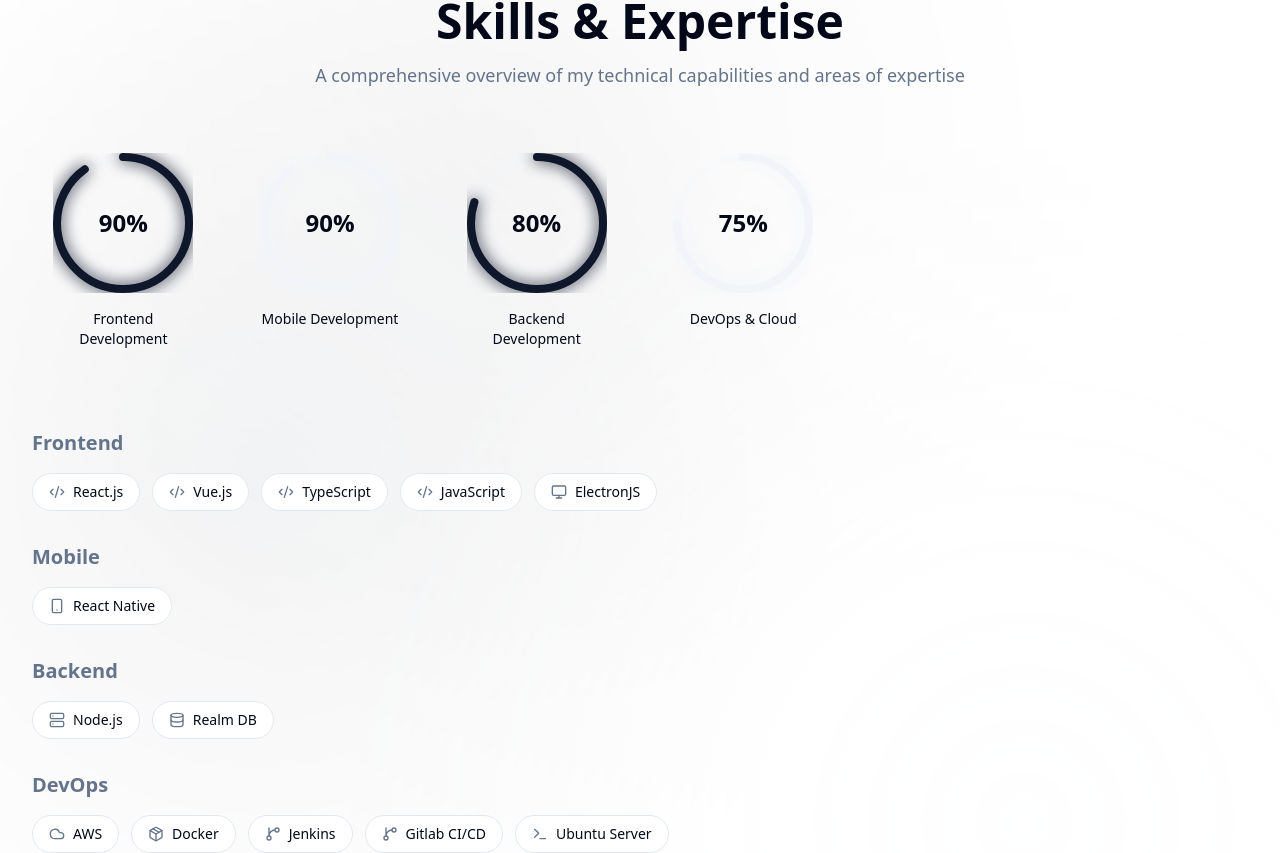
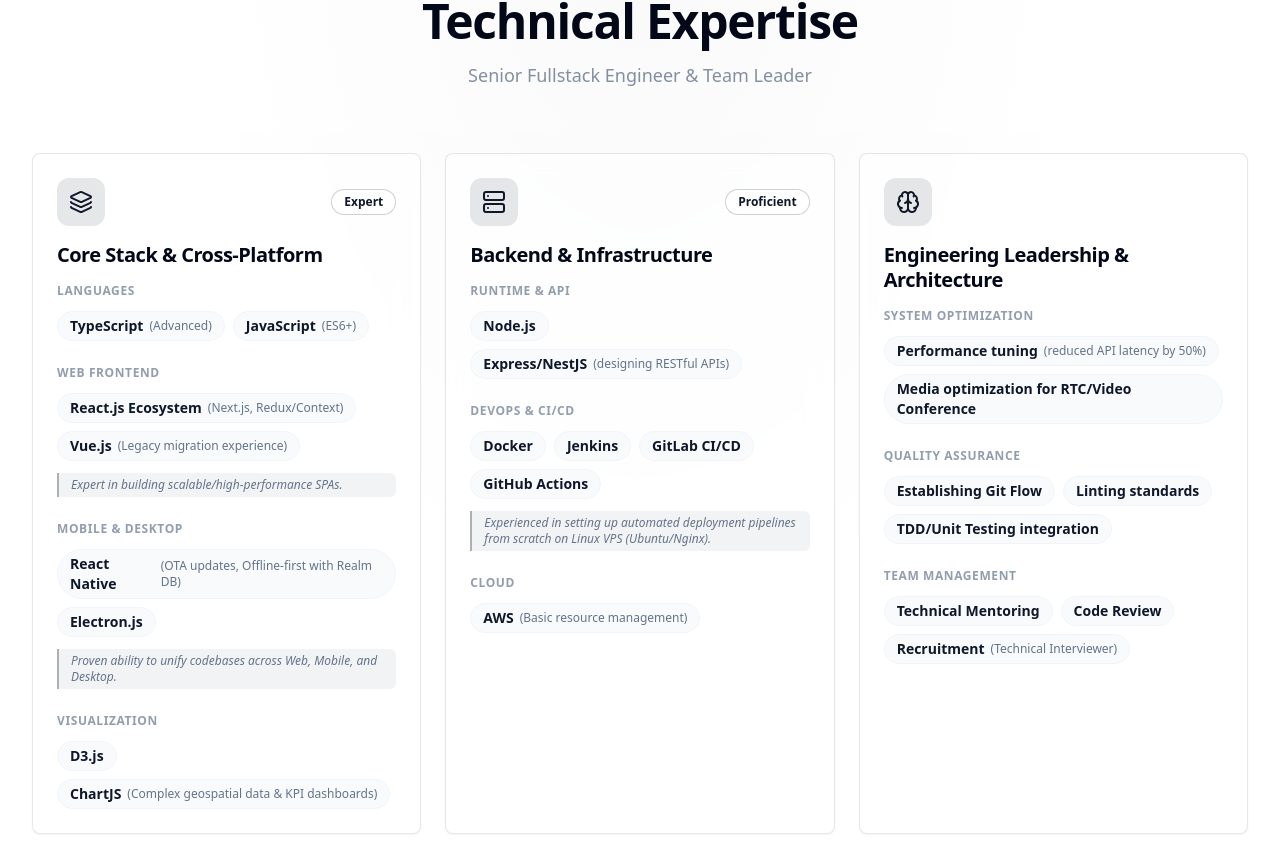
Before and after one commit to truongnat/portfolio, a Next.js app: page / in a window 1280 px wide. Shown: the part 883-1736 px from the top of the page. Built offline with nearby package versions, Linux system fonts and the light colour scheme; no server answers; the database is empty.

Commit message:
feat: Implement Skills section with animated cards, add centralized portfolio configuration, and include resume document.

```diff
--- a/components/Skills.tsx
+++ b/components/Skills.tsx
@@ -3,92 +3,24 @@
 import { motion } from 'framer-motion';
 import { useSafeReducedMotion } from '@/hooks/useSafeReducedMotion';
 import { useIntersectionObserver } from '@/hooks/useIntersectionObserver';
-import { useRef, useState, useEffect } from 'react';
-import {
-  Code2,
-  Brain,
-  Layers,
-  Database,
-  Cloud,
-  Sparkles,
-  Rocket,
-  Terminal,
-  GitBranch,
-  Package,
-  Server,
-  Palette,
-  Search,
-  BarChart,
-  MessageSquare,
-  type LucideIcon,
-} from 'lucide-react';
-import { skillsConfig, type ExpertiseRing, type SkillPill, type SkillCategory } from '@/lib/config';
+import { skillsConfig } from '@/lib/config';
+import { Card, CardContent, CardHeader, CardTitle } from '@/components/ui/card';
+import { Badge } from '@/components/ui/badge';
+import React from 'react';
 
-interface SkillsProps {
-  expertiseRings?: ExpertiseRing[];
-  skillPills?: SkillPill[];
-}
-
-
-
-export function Skills({
-  expertiseRings = skillsConfig.expertiseRings,
-  skillPills = skillsConfig.skillPills,
-}: SkillsProps) {
+export function Skills() {
   const { ref: sectionRef, isIntersecting: isInView } = useIntersectionObserver<HTMLElement>({
-    threshold: 0.2,
+    threshold: 0.1,
     freezeOnceVisible: true
   });
   const shouldReduceMotion = useSafeReducedMotion();
-  const [animatedPercentages, setAnimatedPercentages] = useState<Record<string, number>>({});
-
-  // Animate progress rings when in view
-  useEffect(() => {
-    if (isInView && Object.keys(animatedPercentages).length === 0) {
-      expertiseRings.forEach((ring) => {
-        animateRing(ring.id, ring.percentage);
-      });
-    }
-  }, [isInView, expertiseRings, animatedPercentages]);
-
-  const animateRing = (id: string, targetPercentage: number) => {
-    if (shouldReduceMotion) {
-      setAnimatedPercentages((prev) => ({ ...prev, [id]: targetPercentage }));
-      return;
-    }
-
-    const duration = 1500; // 1.5 seconds
-    const steps = 60;
-    const increment = targetPercentage / steps;
-    let currentStep = 0;
-
-    const interval = setInterval(() => {
-      currentStep++;
-      const currentPercentage = Math.min(increment * currentStep, targetPercentage);
-
-      setAnimatedPercentages((prev) => ({ ...prev, [id]: currentPercentage }));
-
-      if (currentStep >= steps) {
-        clearInterval(interval);
-      }
-    }, duration / steps);
-  };
-
-  // Group skills by category
-  const skillsByCategory = skillPills.reduce((acc, skill) => {
-    if (!acc[skill.category]) {
-      acc[skill.category] = [];
-    }
-    acc[skill.category].push(skill);
-    return acc;
-  }, {} as Record<SkillCategory, SkillPill[]>);
 
   const containerVariants = {
     hidden: { opacity: 0 },
     visible: {
       opacity: 1,
       transition: {
-        staggerChildren: shouldReduceMotion ? 0 : 0.1,
+        staggerChildren: shouldReduceMotion ? 0 : 0.2,
       },
     },
   };
@@ -105,203 +37,99 @@
     },
   };
 
+  const parseSkill = (skillStr: string) => {
+    const match = skillStr.match(/^(.*?)\s*(\(.*\))$/);
+    if (match) {
+      return {
+        tech: match[1],
+        desc: match[2]
+      };
+    }
+    return { tech: skillStr, desc: null };
+  };
+
   return (
     <section
       id="skills"
       ref={sectionRef}
-      className="relative py-20 px-4 sm:px-6 lg:px-8 overflow-hidden"
+      className="relative py-20 px-4 sm:px-6 lg:px-8 overflow-hidden bg-background/50"
     >
-      {/* Moving gradient mesh background */}
-      <div className="absolute inset-0 -z-10 overflow-hidden">
-        <motion.div
-          className="absolute top-0 left-0 w-full h-full opacity-30"
-          style={{
-            background: `
-              radial-gradient(circle at 20% 50%, hsl(var(--primary) / 0.15) 0%, transparent 50%),
-              radial-gradient(circle at 80% 80%, hsl(var(--accent) / 0.15) 0%, transparent 50%),
-              radial-gradient(circle at 40% 20%, hsl(var(--primary) / 0.1) 0%, transparent 50%)
-            `,
-          }}
-          animate={
-            shouldReduceMotion
-              ? {}
-              : {
-                backgroundPosition: ['0% 0%', '100% 100%', '0% 0%'],
-              }
-          }
-          transition={{
-            duration: 20,
-            repeat: Infinity,
-            ease: 'linear',
-          }}
-        />
-      </div>
+      <div className="absolute inset-0 -z-10 bg-[radial-gradient(ellipse_at_top,_var(--tw-gradient-stops))] from-primary/5 via-background to-background" />
 
       <div className="max-w-7xl mx-auto">
-        {/* Section header */}
         <motion.div
           className="text-center mb-16"
-          initial={{ opacity: 0, y: shouldReduceMotion ? 0 : 20 }}
+          initial={{ opacity: 0, y: 20 }}
           animate={isInView ? { opacity: 1, y: 0 } : {}}
-          transition={{ duration: shouldReduceMotion ? 0 : 0.6 }}
+          transition={{ duration: 0.6 }}
         >
-          <h2 className="text-3xl sm:text-4xl md:text-5xl font-bold mb-4">
-            Skills & Expertise
+          <h2 className="text-3xl sm:text-4xl md:text-5xl font-bold mb-4 tracking-tight">
+            Technical Expertise
           </h2>
-          <p className="text-lg text-muted-foreground max-w-2xl mx-auto">
-            A comprehensive overview of my technical capabilities and areas of expertise
+          <p className="text-lg text-muted-foreground/80 font-medium max-w-2xl mx-auto">
+            Senior Fullstack Engineer & Team Leader
           </p>
         </motion.div>
 
-        {/* Expertise Rings */}
-        <div className="mb-20">
-          <motion.div
-            className="grid grid-cols-2 md:grid-cols-3 lg:grid-cols-6 gap-8 md:gap-6"
-            variants={containerVariants}
-            initial="hidden"
-            animate={isInView ? 'visible' : 'hidden'}
-          >
-            {expertiseRings.map((ring) => (
-              <motion.div
-                key={ring.id}
-                variants={itemVariants}
-                className="flex flex-col items-center"
-                data-testid={`expertise-ring-${ring.id}`}
-              >
-                <ProgressRing
-                  percentage={animatedPercentages[ring.id] || 0}
-                  targetPercentage={ring.percentage}
-                  color={ring.color}
-                  size={140}
-                  strokeWidth={8}
-                />
-                <p className="mt-4 text-sm text-center font-medium max-w-[140px]">
-                  {ring.label}
-                </p>
-              </motion.div>
-            ))}
-          </motion.div>
-        </div>
-
-        {/* Skill Pills */}
         <motion.div
+          className="grid grid-cols-1 lg:grid-cols-3 gap-6"
           variants={containerVariants}
           initial="hidden"
-          animate={isInView ? 'visible' : 'hidden'}
-          className="space-y-8"
+          animate={isInView ? "visible" : "hidden"}
         >
-          {Object.entries(skillsByCategory).map(([category, skills]) => (
-            <motion.div key={category} variants={itemVariants}>
-              <h3 className="text-xl font-semibold mb-4 text-muted-foreground">
-                {category}
-              </h3>
-              <div className="flex flex-wrap gap-3">
-                {skills.map((skill) => (
-                  <SkillPillComponent key={skill.id} skill={skill} />
-                ))}
-              </div>
-            </motion.div>
-          ))}
+          {skillsConfig.cards.map((card) => {
+            const Icon = card.icon;
+            return (
+              <motion.div key={card.id} variants={itemVariants} className="h-full">
+                <Card className="h-full border-primary/10 bg-card/50 backdrop-blur-md hover:border-primary/30 transition-all duration-300 hover:shadow-lg hover:shadow-primary/5 group">
+                  <CardHeader className="pb-4 space-y-4">
+                    <div className="flex items-center justify-between">
+                      <div className="p-3 rounded-xl bg-primary/10 text-primary group-hover:bg-primary group-hover:text-primary-foreground transition-colors duration-300">
+                        <Icon size={24} />
+                      </div>
+                      {card.level && (
+                        <Badge variant="outline" className="text-xs font-semibold px-3 py-1 bg-background/50 backdrop-blur border-primary/20 text-primary">
+                          {card.level}
+                        </Badge>
+                      )}
+                    </div>
+                    <CardTitle className="text-xl font-bold leading-tight">{card.title}</CardTitle>
+                  </CardHeader>
+                  <CardContent className="space-y-6">
+                    {card.subSections.map((section, idx) => (
+                      <div key={idx} className="space-y-3">
+                        {section.label && (
+                          <h4 className="text-xs uppercase tracking-wider font-bold text-muted-foreground/70 flex items-center gap-2">
+                            {section.label}
+                          </h4>
+                        )}
+                        <div className="flex flex-wrap items-center gap-2">
+                          {section.skills.map((skill, sIdx) => {
+                            const { tech, desc } = parseSkill(skill);
+                            return (
+                              <div key={sIdx} className="inline-flex items-center gap-1.5 bg-secondary/50 rounded-full px-3 py-1 border border-secondary transition-colors hover:bg-secondary">
+                                <span className="font-semibold text-sm text-secondary-foreground">{tech}</span>
+                                {desc && (
+                                  <span className="text-xs text-muted-foreground font-normal">{desc}</span>
+                                )}
+                              </div>
+                            );
+                          })}
+                        </div>
+                        {section.highlight && (
+                          <div className="text-xs text-muted-foreground border-l-2 border-primary/30 pl-3 py-1 italic bg-primary/5 rounded-r-md">
+                            {section.highlight}
+                          </div>
+                        )}
+                      </div>
+                    ))}
+                  </CardContent>
+                </Card>
+              </motion.div>
+            );
+          })}
         </motion.div>
       </div>
     </section>
   );
 }
-
-interface ProgressRingProps {
-  percentage: number;
-  targetPercentage: number;
-  color: string;
-  size?: number;
-  strokeWidth?: number;
-}
-
-function ProgressRing({
-  percentage,
-  targetPercentage,
-  color,
-  size = 120,
-  strokeWidth = 8,
-}: ProgressRingProps) {
-  const radius = (size - strokeWidth) / 2;
-  const circumference = 2 * Math.PI * radius;
-  const offset = circumference - (percentage / 100) * circumference;
-  const isComplete = Math.abs(percentage - targetPercentage) < 0.5;
-
-  return (
-    <div className="relative" style={{ width: size, height: size }}>
-      <svg
-        width={size}
-        height={size}
-        className="transform -rotate-90"
-        data-testid="progress-ring-svg"
-      >
-        {/* Background circle */}
-        <circle
-          cx={size / 2}
-          cy={size / 2}
-          r={radius}
-          fill="none"
-          stroke="hsl(var(--muted))"
-          strokeWidth={strokeWidth}
-          opacity={0.2}
-        />
-
-        {/* Progress circle */}
-        <circle
-          cx={size / 2}
-          cy={size / 2}
-          r={radius}
-          fill="none"
-          stroke={color}
-          strokeWidth={strokeWidth}
-          strokeDasharray={circumference}
-          strokeDashoffset={offset}
-          strokeLinecap="round"
-          className={`transition-all duration-300 ${isComplete ? 'drop-shadow-[0_0_8px_currentColor]' : ''
-            }`}
-          style={{ color }}
-          data-testid="progress-ring-circle"
-          data-percentage={percentage}
-        />
-      </svg>
-
-      {/* Percentage text */}
-      <div className="absolute inset-0 flex items-center justify-center">
-        <span className="text-2xl font-bold" data-testid="progress-ring-percentage">
-          {Math.round(percentage)}%
-        </span>
-      </div>
-    </div>
-  );
-}
-
-interface SkillPillComponentProps {
-  skill: SkillPill;
-}
-
-function SkillPillComponent({ skill }: SkillPillComponentProps) {
-  const Icon = skill.icon;
-  const shouldReduceMotion = useSafeReducedMotion();
-
-  return (
-    <motion.div
-      className="group relative px-4 py-2 rounded-full border border-border bg-card hover:bg-accent/10 transition-all duration-200 cursor-default"
-      whileHover={
-        shouldReduceMotion
-          ? {}
-          : {
-            scale: 1.05,
-            backgroundImage: 'linear-gradient(135deg, hsl(var(--accent) / 0.1) 0%, hsl(var(--primary) / 0.1) 100%)',
-          }
-      }
-      data-testid={`skill-pill-${skill.id}`}
-      data-skill-name={skill.name}
-    >
-      <div className="flex items-center gap-2">
-        <Icon className="h-4 w-4 text-muted-foreground group-hover:text-foreground transition-colors" />
-        <span className="text-sm font-medium">{skill.name}</span>
-      </div>
-    </motion.div>
-  );
-}
--- a/lib/config.ts
+++ b/lib/config.ts
@@ -23,6 +23,8 @@
   Map,
   Video,
   FileText,
+  Users,
+  Cpu,
   type LucideIcon,
 } from 'lucide-react';
 
@@ -60,7 +62,8 @@
     'React & React Native',
     'Cross-platform Solutions',
     'System Optimization',
-  ]
+  ],
+  resumeUrl: "/Dao_Quang_Truong_FE_CV.docx"
 };
 
 export const seo = {
@@ -97,60 +100,89 @@
   category: SkillCategory;
 }
 
+export interface SkillSubSection {
+  label: string;
+  skills: string[];
+  highlight?: string;
+}
+
+export interface SkillCardData {
+  id: string;
+  title: string;
+  level?: string;
+  icon: LucideIcon;
+  subSections: SkillSubSection[];
+}
+
 export const skillsConfig = {
-  expertiseRings: [
+  cards: [
     {
-      id: 'frontend',
-      label: 'Frontend Development',
-      percentage: 90,
-      color: 'hsl(var(--primary))',
-    },
-    {
-      id: 'mobile',
-      label: 'Mobile Development',
-      percentage: 90,
-      color: 'hsl(var(--accent))',
+      id: 'core-stack',
+      title: 'Core Stack & Cross-Platform',
+      level: 'Expert',
+      icon: Layers,
+      subSections: [
+        {
+          label: 'Languages',
+          skills: ['TypeScript (Advanced)', 'JavaScript (ES6+)']
+        },
+        {
+          label: 'Web Frontend',
+          skills: ['React.js Ecosystem (Next.js, Redux/Context)', 'Vue.js (Legacy migration experience)'],
+          highlight: 'Expert in building scalable/high-performance SPAs.'
+        },
+        {
+          label: 'Mobile & Desktop',
+          skills: ['React Native (OTA updates, Offline-first with Realm DB)', 'Electron.js'],
+          highlight: 'Proven ability to unify codebases across Web, Mobile, and Desktop.'
+        },
+        {
+          label: 'Visualization',
+          skills: ['D3.js', 'ChartJS (Complex geospatial data & KPI dashboards)']
+        }
+      ]
     },
     {
       id: 'backend',
-      label: 'Backend Development',
-      percentage: 80,
-      color: 'hsl(var(--primary))',
+      title: 'Backend & Infrastructure',
+      level: 'Proficient',
+      icon: Server,
+      subSections: [
+        {
+          label: 'Runtime & API',
+          skills: ['Node.js', 'Express/NestJS (designing RESTful APIs)']
+        },
+        {
+          label: 'DevOps & CI/CD',
+          skills: ['Docker', 'Jenkins', 'GitLab CI/CD', 'GitHub Actions'],
+          highlight: 'Experienced in setting up automated deployment pipelines from scratch on Linux VPS (Ubuntu/Nginx).'
+        },
+        {
+          label: 'Cloud',
+          skills: ['AWS (Basic resource management)']
+        }
+      ]
     },
     {
-      id: 'devops',
-      label: 'DevOps & Cloud',
-      percentage: 75,
-      color: 'hsl(var(--accent))',
-    },
-  ] as ExpertiseRing[],
-  skillPills: [
-    // Frontend
-    { id: 'react', name: 'React.js', icon: Code2, category: 'Frontend' },
-    { id: 'vue', name: 'Vue.js', icon: Code2, category: 'Frontend' },
-    { id: 'typescript', name: 'TypeScript', icon: Code2, category: 'Frontend' },
-    { id: 'javascript', name: 'JavaScript', icon: Code2, category: 'Frontend' },
-    { id: 'electron', name: 'ElectronJS', icon: Monitor, category: 'Frontend' },
-
-    // Mobile
-    { id: 'react-native', name: 'React Native', icon: Smartphone, category: 'Mobile' },
-
-    // Backend
-    { id: 'nodejs', name: 'Node.js', icon: Server, category: 'Backend' },
-    { id: 'realm', name: 'Realm DB', icon: Database, category: 'Backend' },
-
-    // DevOps
-    { id: 'aws', name: 'AWS', icon: Cloud, category: 'DevOps' },
-    { id: 'docker', name: 'Docker', icon: Package, category: 'DevOps' },
-    { id: 'jenkins', name: 'Jenkins', icon: GitBranch, category: 'DevOps' },
-    { id: 'gitlab-ci', name: 'Gitlab CI/CD', icon: GitBranch, category: 'DevOps' },
-    { id: 'ubuntu', name: 'Ubuntu Server', icon: Terminal, category: 'DevOps' },
-
-    // Tools
-    { id: 'git', name: 'Git', icon: GitBranch, category: 'Tools' },
-    { id: 'chartjs', name: 'ChartJS', icon: BarChart, category: 'Tools' },
-    { id: 'd3', name: 'D3 Charts', icon: BarChart, category: 'Tools' },
-  ] as SkillPill[],
+      id: 'leadership',
+      title: 'Engineering Leadership & Architecture',
+      icon: Brain,
+      subSections: [
+        {
+          label: 'System Optimization',
+          skills: ['Performance tuning (reduced API latency by 50%)', 'Media optimization for RTC/Video Conference']
+        },
+        {
+          label: 'Quality Assurance',
+          skills: ['Establishing Git Flow', 'Linting standards', 'TDD/Unit Testing integration']
+        },
+        {
+          label: 'Team Management',
+          skills: ['Technical Mentoring', 'Code Review', 'Recruitment (Technical Interviewer)']
+        }
+      ]
+    }
+  ] as SkillCardData[],
 };
 
 export interface Experience {
```
Also changed, not shown: components/Hero.tsx (+7 -1 lines), 2 other files (tests, documents, lock files or other folders).
